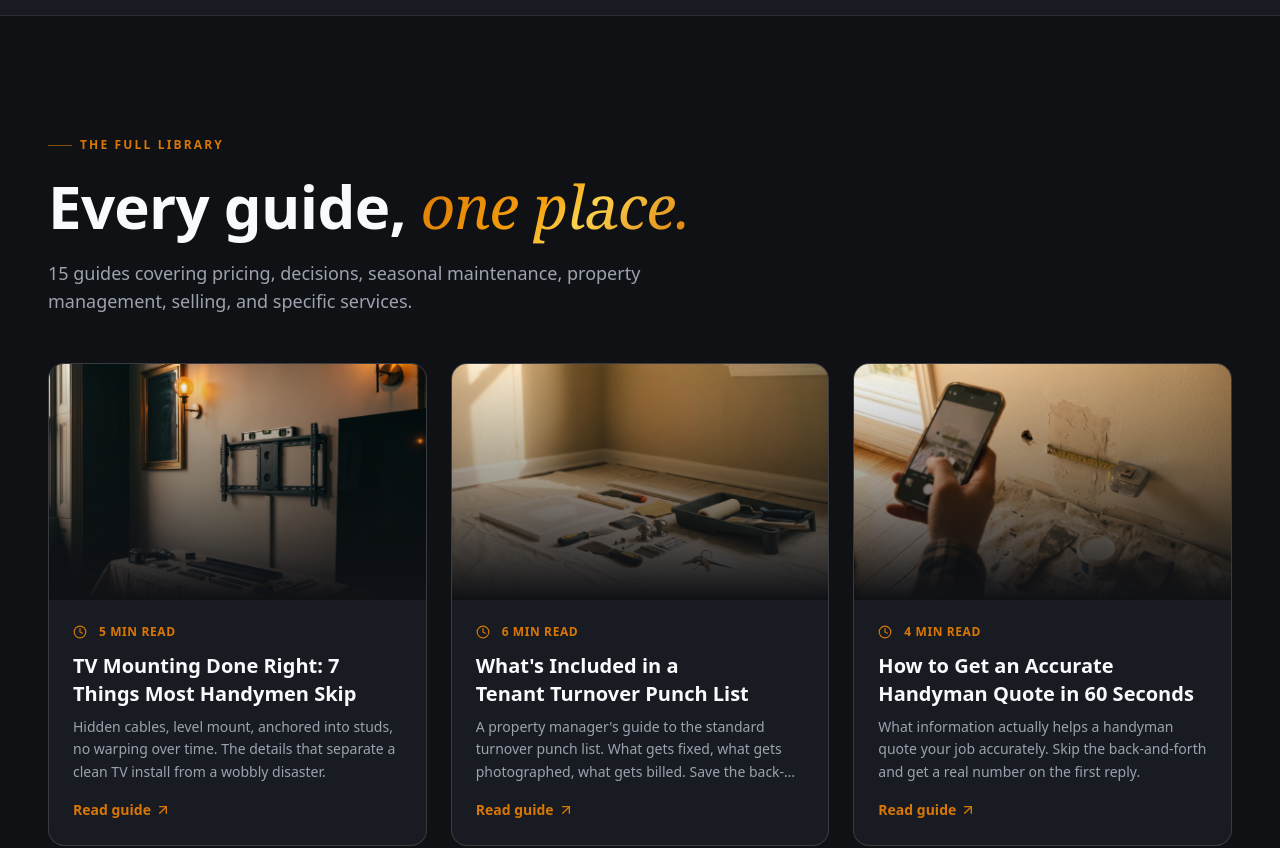
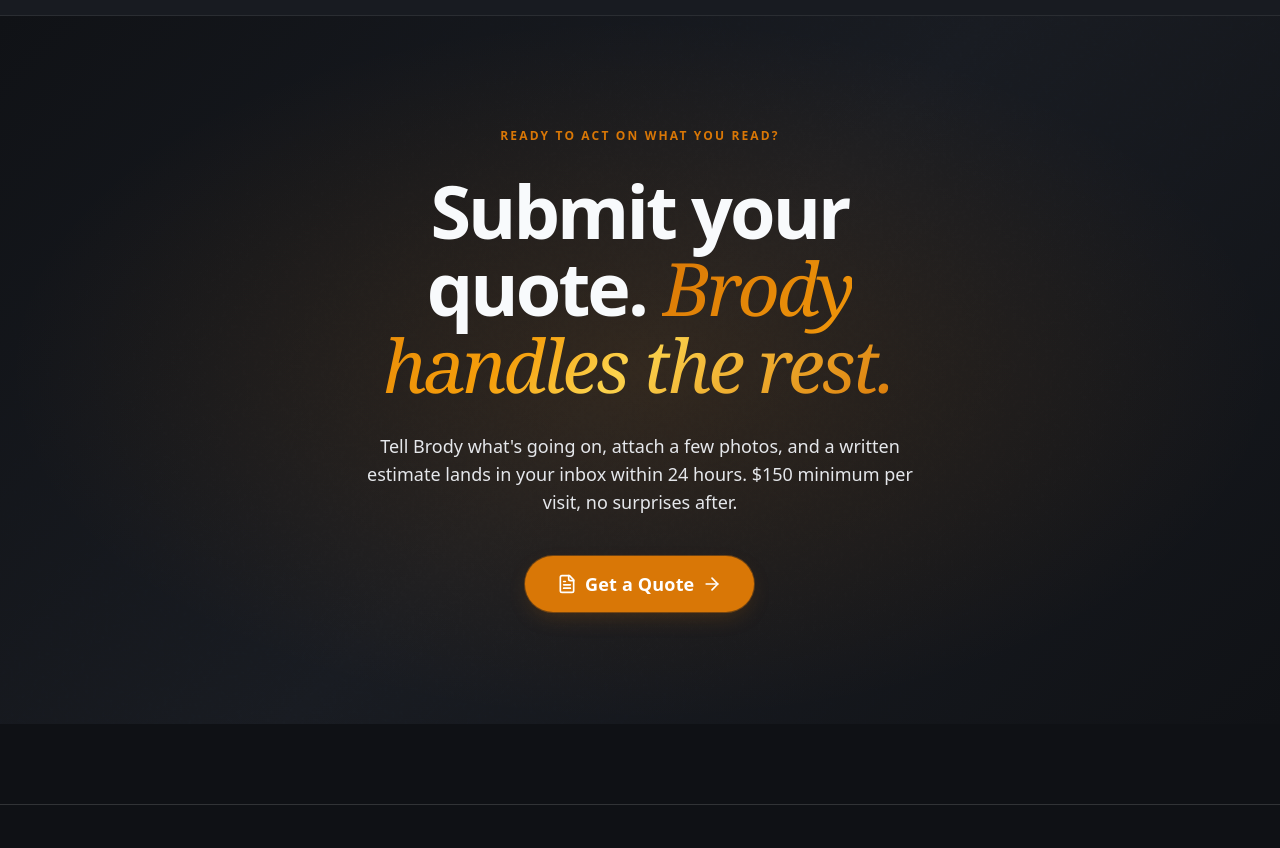
Before and after one commit to KootenayMadeDigital/Summit-Handyman-v2, a Next.js app: page /cost-guides in a window 1280 px wide. Shown: the part 6460-7308 px from the top of the page. Built offline with nearby package versions, Linux system fonts and the light colour scheme; a web font is replaced by a local one.

Commit message:
fix: remove duplicated cost guides library

```diff
--- a/app/cost-guides/page.tsx
+++ b/app/cost-guides/page.tsx
@@ -110,8 +110,6 @@ export default function CostGuidesPage() {
   const featured = [...guides]
     .sort((a, b) => b.date.localeCompare(a.date))
     .slice(0, 3);
-  const featuredSlugs = new Set(featured.map((g) => g.slug));
-
   return (
     <>
       <PageHero
@@ -217,34 +215,6 @@ export default function CostGuidesPage() {
         </Container>
       </Section>
 
-      {/* === FULL LIBRARY (every guide, sorted newest first, dedupe-friendly) === */}
-      <Section size="lg" className="bg-surface">
-        <Container>
-          <SectionTitle
-            eyebrow="The full library"
-            title={
-              <>
-                Every guide,{" "}
-                <span className="font-serif italic font-normal text-gradient-gold">
-                  one place.
-                </span>
-              </>
-            }
-            description={`${guides.length} guides covering pricing, decisions, seasonal maintenance, property management, selling, and specific services.`}
-            className="mb-10 sm:mb-12"
-          />
-          <RevealStagger className="grid grid-cols-1 md:grid-cols-2 lg:grid-cols-3 gap-5 sm:gap-6">
-            {[...guides]
-              .sort((a, b) => b.date.localeCompare(a.date))
-              .filter((g) => !featuredSlugs.has(g.slug))
-              .map((g) => (
-                <RevealItem key={g.slug}>
-                  <GuideCard guide={g} />
-                </RevealItem>
-              ))}
-          </RevealStagger>
-        </Container>
-      </Section>
 
       {/* === FINAL CTA === */}
       <Section size="lg" className="grainient-promise relative overflow-hidden">
```
